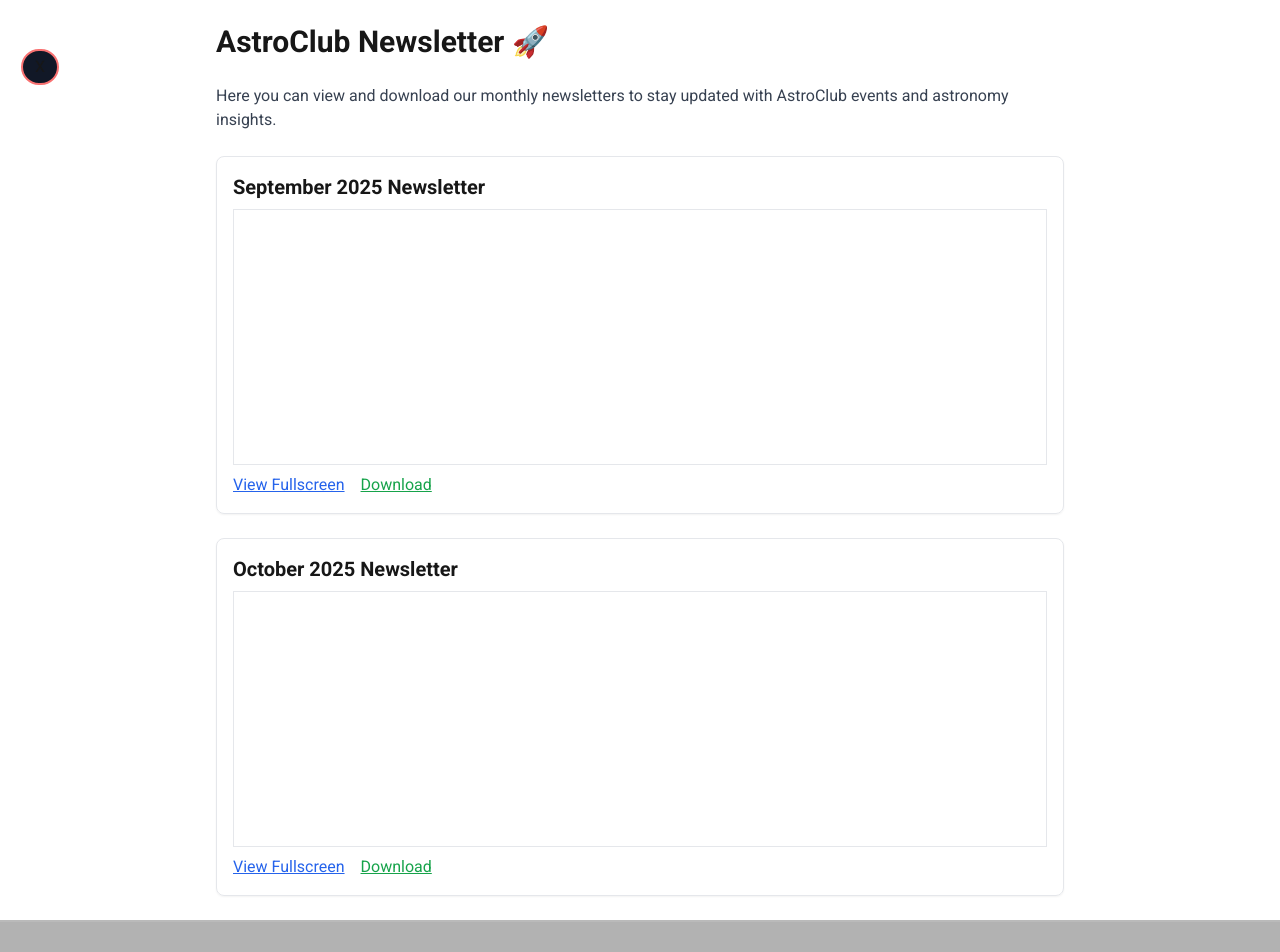
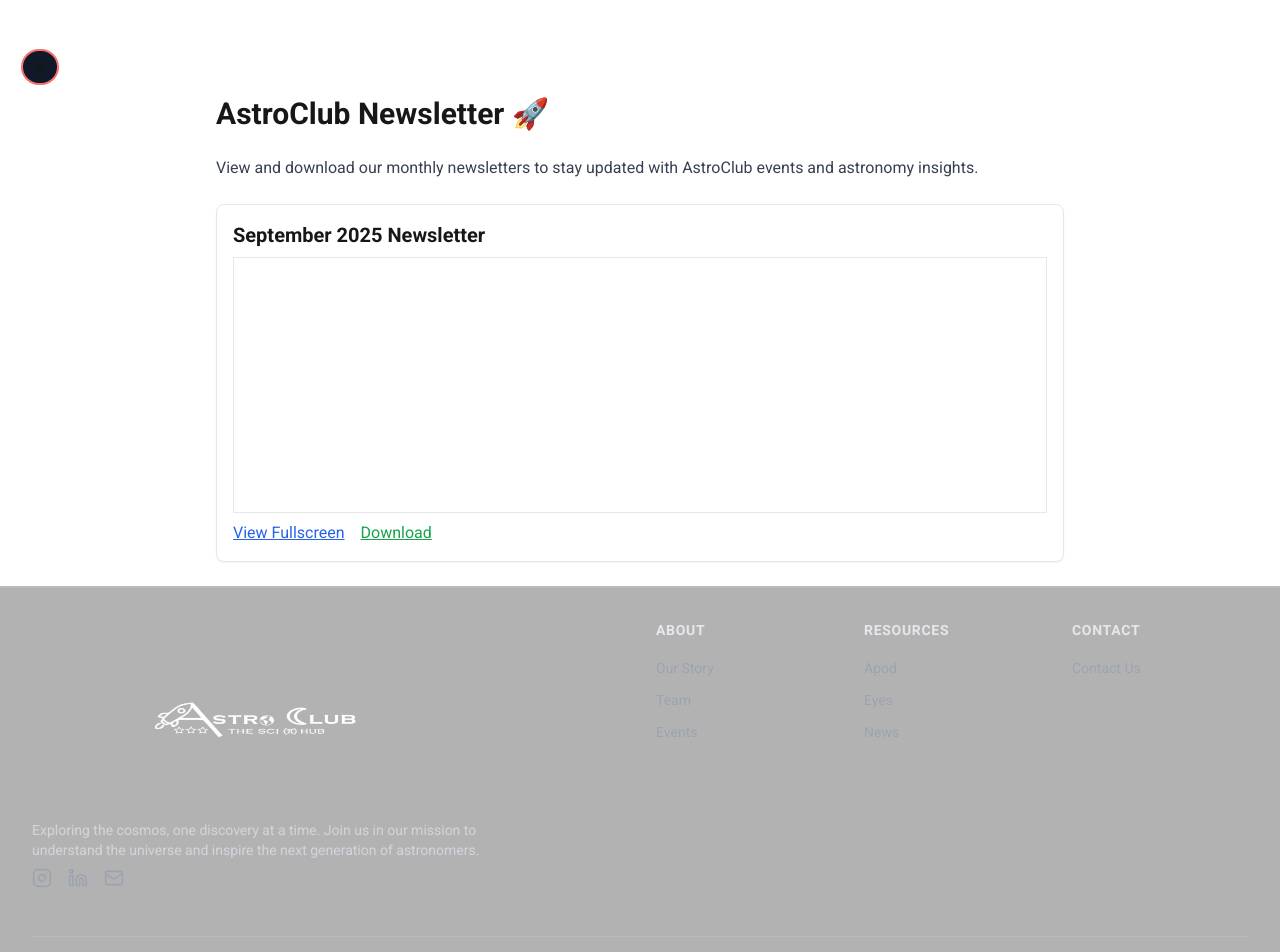
Before and after one commit to kamikaze-2004/Astro-site, a Next.js app: page /NewsLetter in a window 1280 px wide. Shown: the top 952 px of the page. Built offline with nearby package versions, Linux system fonts and the light colour scheme.

Commit message:
Update page.jsx

```diff
--- a/src/app/NewsLetter/page.jsx
+++ b/src/app/NewsLetter/page.jsx
@@ -2,16 +2,17 @@
 import Link from "next/link";
 
 export default function NewsletterPage() {
+  // List your newsletters here
   const newsletters = [
-    { title: "September 2025 Newsletter", file: "/newsletters/september-2025.pdf" },
-    { title: "October 2025 Newsletter", file: "/newsletters/october-2025.pdf" },
+    { title: "September 2025 Newsletter", file: "/newsletters/september-2025.pdf" }
+    // Add more monthly newsletters here
   ];
 
   return (
-    <main className="p-6 max-w-4xl mx-auto">
+    <main className="pt-24 p-6 max-w-4xl mx-auto">
       <h1 className="text-3xl font-bold mb-6">AstroClub Newsletter 🚀</h1>
       <p className="mb-6 text-gray-700">
-        Here you can view and download our monthly newsletters to stay updated with AstroClub events and astronomy insights.
+        View and download our monthly newsletters to stay updated with AstroClub events and astronomy insights.
       </p>
 
       <ul className="space-y-6">
@@ -27,10 +28,21 @@
             ></iframe>
 
             <div className="flex gap-4">
-              <Link href={nl.file} target="_blank" className="text-blue-600 underline">
+              {/* Open in new tab */}
+              <Link
+                href={nl.file}
+                target="_blank"
+                className="text-blue-600 underline"
+              >
                 View Fullscreen
               </Link>
-              <a href={nl.file} download className="text-green-600 underline">
+
+              {/* Download */}
+              <a
+                href={nl.file}
+                download
+                className="text-green-600 underline"
+              >
                 Download
               </a>
             </div>
```
